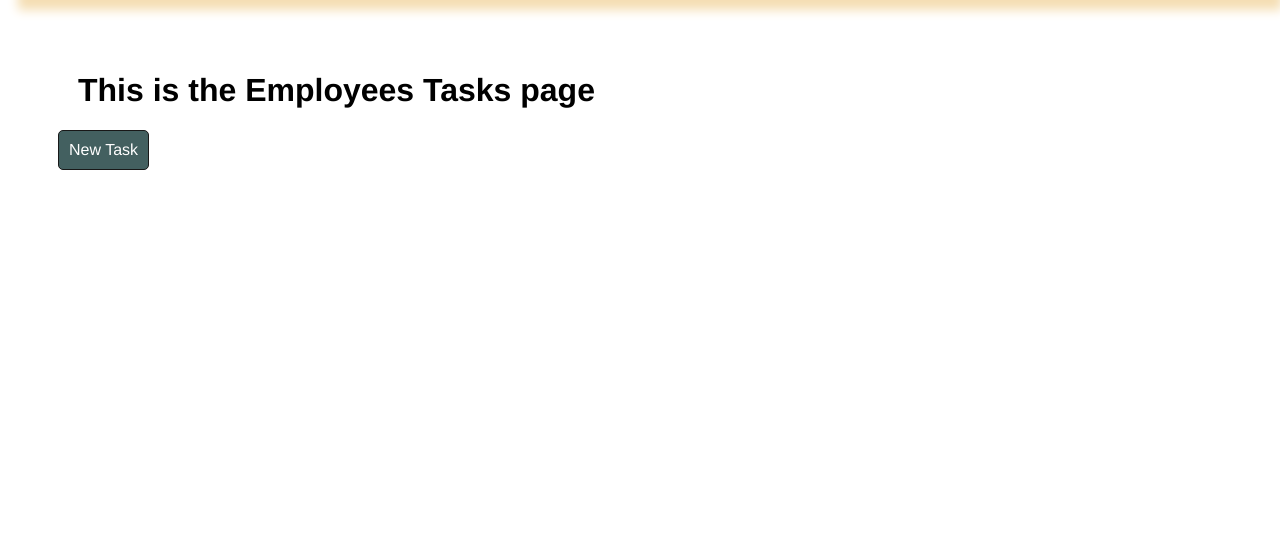
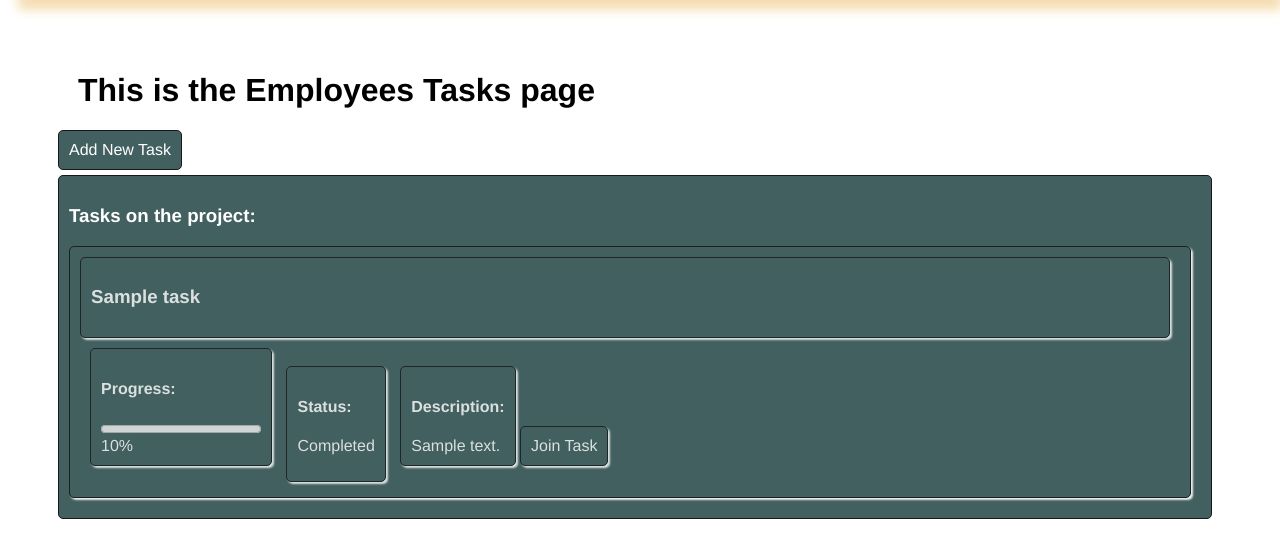
Before and after one commit to robbobby/w_5_new_project, a Flask app: page /emp_tasks/1/1 in a window 1280 px wide. Shown: the part 124-682 px from the top of the page. Run offline with Flask 2, Linux system fonts and the light colour scheme; a database or web service that is not in the repository returns one stand-in record (values such as "Sample title"); data that the repository does not hold is empty; some libraries are stand-ins or nearby versions.

Commit message:
MVP finished - phew - plenty of bugs but not bothered lol

```diff
--- a/controllers/employee_controller.py
+++ b/controllers/employee_controller.py
@@ -41,7 +41,8 @@ def company(emp_id, com_id):
     employee_projects = emp_pro_db.get_employees_projects(employee)
     not_employee_projects = emp_pro_db.get_projects_employee_not_have(employee, company)
 
-    return render_template('employees/employee.html', employee=employee, employee_projects=employee_projects, com_id=com_id, emp_id=emp_id, not_employee_projects=not_employee_projects)
+    return render_template('employees/employee.html', employee=employee, employee_projects=employee_projects,
+                           com_id=com_id, emp_id=emp_id, not_employee_projects=not_employee_projects)
 
 def route_from_project_to_employee_home(emp_id, com_id):
     return redirect(f'/employee_home/{emp_id}/{com_id}')
--- a/controllers/employee_task_controller.py
+++ b/controllers/employee_task_controller.py
@@ -5,6 +5,7 @@ import repositories.project_db as project_db
 import repositories.task_db as task_db
 
 import repositories.employee_tasks_db as emp_task_db
+from repositories import employee_db
 
 employee_tasks_blueprint = Blueprint('employee_tasks', __name__)
 
@@ -12,5 +13,16 @@ employee_tasks_blueprint = Blueprint('employee_tasks', __name__)
 
 @employee_tasks_blueprint.route('/emp_tasks/<emp_id>/<pro_id>')
 def emp_tasks(emp_id, pro_id):
+    project = project_db.get(pro_id)
+    new_tasks = emp_task_db.get_new_tasks_available_for_project(project, emp_id)
     emp_tasks = emp_task_db.get_employees_project_tasks(emp_id, pro_id)
-    return render_template('employee_tasks/index.html', emp_tasks=emp_tasks, pro_id=pro_id, emp_id=emp_id)
+    return render_template('employee_tasks/index.html', emp_tasks=emp_tasks, new_tasks=new_tasks,
+                           pro_id=pro_id, emp_id=emp_id)
+
+@employee_tasks_blueprint.route('/emp_task/new/<emp_id>/<task_id>')
+def add(emp_id, task_id):
+    task = task_db.get(task_id)
+    employee = employee_db.get(emp_id)
+    emp_task = EmployeeTasks(employee, task)
+    emp_task_db.save(emp_task)
+    return redirect(f'/emp_tasks/{emp_id}/{task.project.id}')
--- a/repositories/employee_tasks_db.py
+++ b/repositories/employee_tasks_db.py
@@ -3,6 +3,7 @@ import repositories.employee_db as employee_db
 import repositories.task_db as task_db
 from models.employee import Employee
 from models.employee_task import EmployeeTasks
+from repositories import project_db
 
 
 def save(employee_task):
@@ -69,7 +70,21 @@ def get_all_employee_tasks(emp_id):
 
     for row in results:
         task = task_db.get(row['task_id'])
-        employee = employee_db(row['empoyee_id'])
+        employee = employee_db.get(row['employee_id'])
         emp_task = EmployeeTasks(employee, task, row['id'])
         emp_tasks.append(emp_task)
     return emp_tasks
+
+def get_new_tasks_available_for_project(project, emp_id):
+    new_tasks = []
+    emp_tasks = get_all_employee_tasks(emp_id)
+    tasks = task_db.get_project_tasks(project.id)
+    for task in tasks:
+        current_task = False
+        for emp_task in emp_tasks:
+            if task.id == emp_task.task.id:
+                current_task = True
+        if not current_task:
+            new_task = task_db.get(task.id)
+            new_tasks.append(new_task)
+    return new_tasks
--- a/repositories/task_db.py
+++ b/repositories/task_db.py
@@ -6,9 +6,8 @@ from models.project import Project
 def save(task):
     query = 'INSERT INTO tasks (name, description, completed_amount, completed, project_id) ' \
             'VALUES (%s, %s, %s, %s, %s) RETURNING id'
-
-    result = run_sql(query, [task.name, task.description, task.completed_amount,
-                             task.completed, task.project.id])
+    values = [task.name, task.description, task.completed_amount, task.completed, task.project.id]
+    result = run_sql(query, values)
     task.id = result[0]['id']
 
 def get_all():
@@ -27,7 +26,7 @@ def get(task_id):
     query = 'SELECT * FROM tasks WHERE id = %s'
     rs = run_sql(query, [task_id])[0]
     project = project_db.get(rs['project_id'])
-    task = Task(name=rs['name'], description=rs['description'], id=task_id,
+    task = Task(name=rs['name'], description=rs['description'], id=rs['id'],
                 project=project, completed_amount=rs['completed_amount'],
                 completed=rs['completed'])
     return task
@@ -44,3 +43,12 @@ def update(task):
 
 def delete_all():
     run_sql('DELETE FROM tasks')
+
+def get_project_tasks(pro_id):
+    tasks = []
+    query = 'SELECT * FROM tasks WHERE project_id = %s'
+    results = run_sql(query, [pro_id])
+    for row in results:
+        task = get(row['id'])
+        tasks.append(get(row['id']))
+    return tasks
--- a/static/css/main.css
+++ b/static/css/main.css
@@ -85,6 +85,7 @@ ul > li.a {
     box-shadow: 2px 2px 2px 0 white;
     border-radius: 5px;
     margin-bottom: 5px;
+    margin-left: 10px;
 }
 
 .label {
@@ -92,7 +93,6 @@ ul > li.a {
 }
 
 .everything-1 {
-    /*display: inline-block;*/
     padding: 10px 10px;
     border: 1px solid black;
     background-color: darkslategray;
@@ -102,4 +102,7 @@ ul > li.a {
     box-shadow: 2px 2px 2px 0 white;
     border-radius: 5px;
     margin-bottom: 10px;
+    margin-right: 10px;
+    height: auto;
+    width: auto;
 }
--- a/templates/employee_tasks/index.html
+++ b/templates/employee_tasks/index.html
@@ -1,14 +1,16 @@
 {% extends "base.html" %}{%  block content %}
 <h1>This is the Employees Tasks page</h1>
                                 {##### Add New tasks #####}
-    <a class="button" href="/task/new/{{ pro_id }}/{{ emp_id }}">New Task</a>
+    <a class="button" href="/task/new/{{ pro_id }}/{{ emp_id }}">Add New Task</a>
 
                                 {##### Employee tasks #####}
                                  {### Edit tasks here  ###}
     {% for task in emp_tasks %}
+        <div class="everything-1">
+            <h3>Current Tasks:</h3>
         <form action="/tasks/update/{{ task.employee.id }}/{{ task.task.project.id }}/{{ task.task.id }}" method="POST">
             <div class="everything">
-                <h3>{{ task.task.name }}</h3>
+                <h4>{{ task.task.name }}</h4>
                 <h5>Task of {{ task.task.project.name }}</h5>
                 <div>
                     <progress value="{{ task.task.completed_amount }}" max="100"></progress>
@@ -40,8 +42,45 @@
         <a class="button" href=".">Cancel</a>
             </div>
         </form>
+        </div>
     {% endfor %}
 
                                 {#####  Tasks employee can take  #####}
+<div class="everything-1">
+    <h3>Tasks on the project:</h3>
+    {% for new_task in new_tasks %}
+        <div class="everything-1">
+            <div class="everything-1">
+                <h3>{{ new_task.name }}</h3>
+            </div>
+            <div class="everything">
+                <h4>Progress:</h4>
+                <div>
+                    <progress value {{ new_task.completed_amount }}></progress>
+                </div>
+                <div>
+                    <label>{{ new_task.completed_amount }}%</label>
+                </div>
+            </div>
+        <div class="everything">
+            <h4>Status:</h4>
+            <div>
+                {% if new_task.completed %}
+                    <p>Completed</p>
+                {% else %}
+                    <label>In Progress</label>
+                {% endif %}
+            </div>
+        </div>
+            <div class="everything">
+                <h4>Description:</h4>
+                <div>
+                    {{ new_task.description }}
+                </div>
+            </div>
+            <a class="button" href="/emp_task/new/{{ emp_id }}/{{ new_task.id }}">Join Task</a>
+        </div>
+    {% endfor %}
+</div>
 
 {% endblock %}
```
Also changed, not shown: repositories/employee_projects_db.py (+7 -3 lines).
